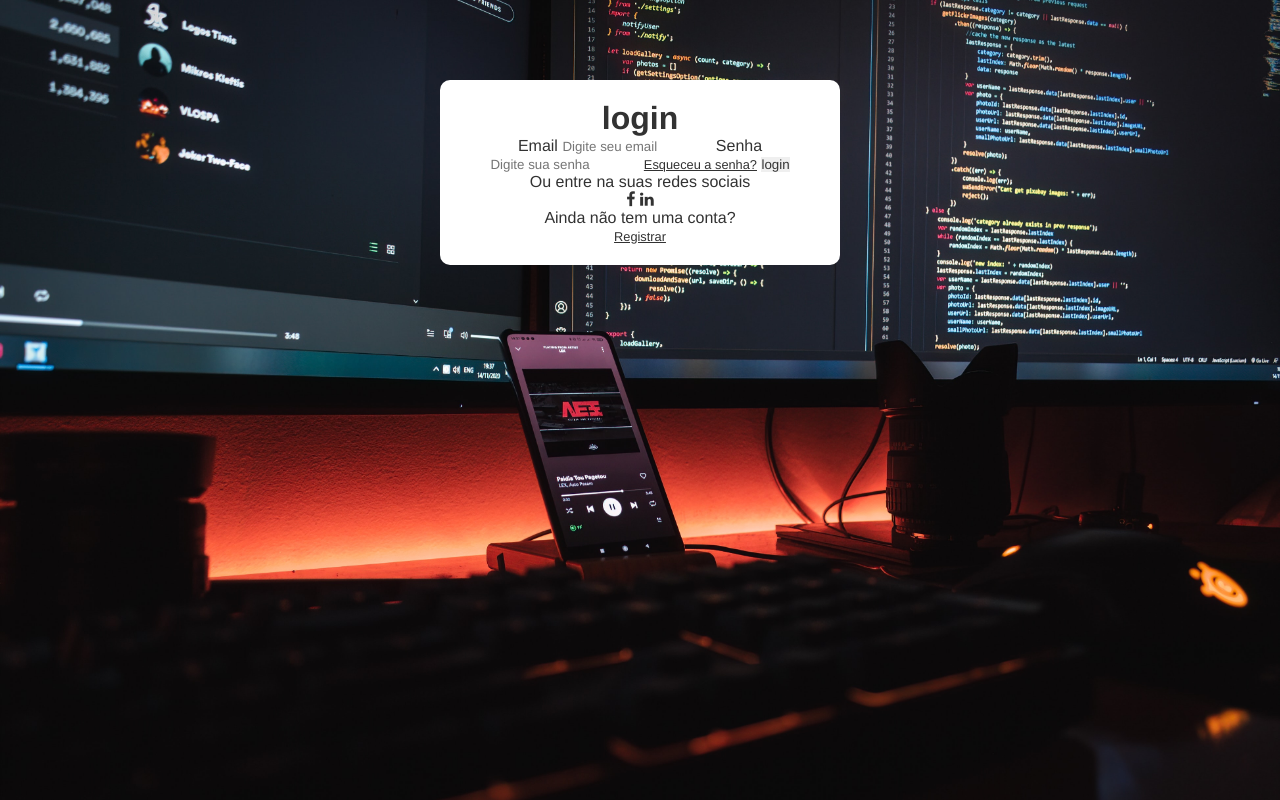
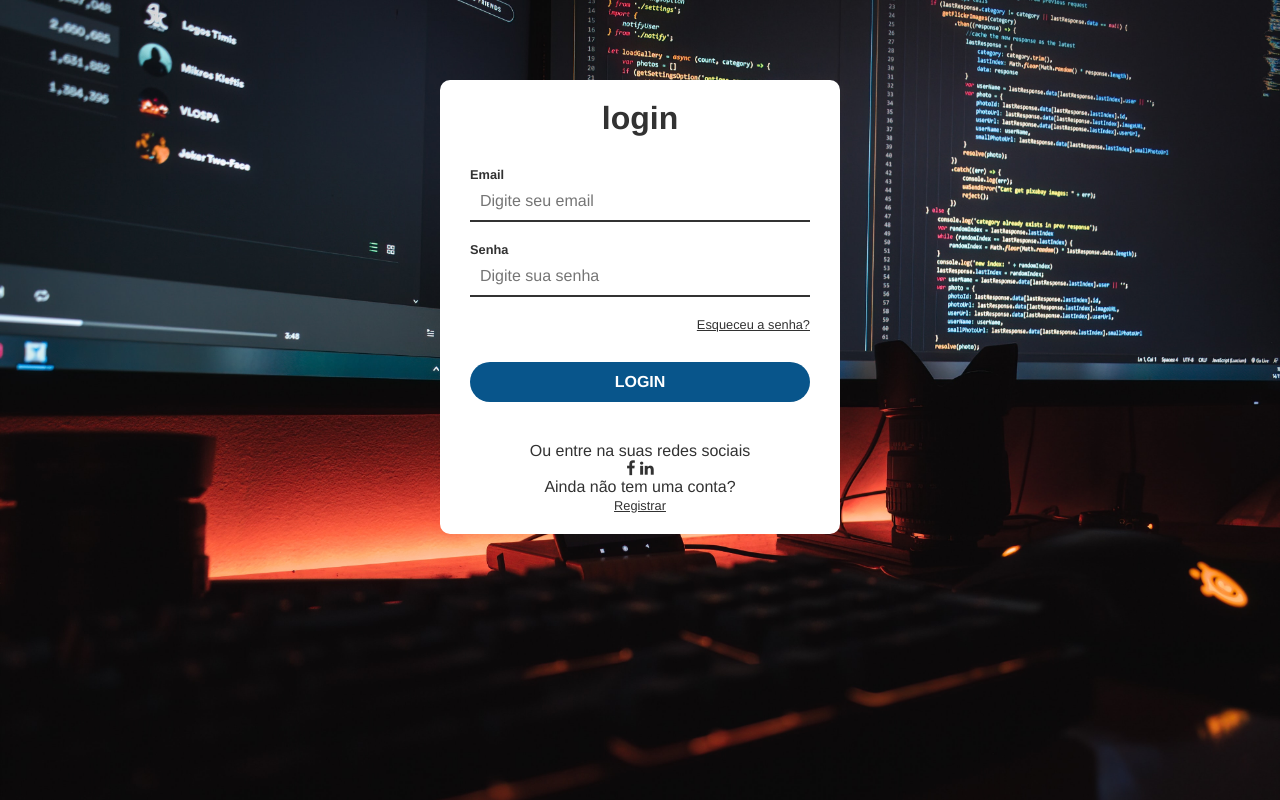
Before and after one commit to tiagocpereira/PagLogin, a plain HTML site: page Index.html in a window 1280 px wide. Drawn offline with Linux system fonts and the light colour scheme.

Commit message:
parte do formulario pronta

```diff
--- a/style.css
+++ b/style.css
@@ -16,11 +16,11 @@ body{
 textarea:focus, input:focus {
     outline: none;
 }
-a{
+a,label{
     font-size: .8rem;
 }
 a:hover{
-    color:#085588;
+    color:#08558b;
 }
 
 /*container login*/
@@ -35,3 +35,53 @@ a:hover{
     border-radius: 10px;
     text-align: center;
 }
+
+/*Formulario*/
+
+form{
+    margin-top: 30px;
+    margin-bottom: 40px;
+
+}
+label, input{
+    display: block;
+    width: 100%;
+    text-align: left;
+
+}
+label{
+    font-weight: bold;
+}
+input{
+    border-bottom: 2px solid #323232;
+    padding: 10px;
+    font-size: 1rem;
+    margin-bottom: 20px;
+}
+
+input:focus{
+    border-bottom: 2px solid #08558b;
+}
+
+#forgot-pass{
+    text-align: right;
+    display: block;
+}
+
+input[type="submit"]{
+    text-align:center;
+    text-transform: uppercase;
+    font-weight: bold;
+    border: none;
+    height: 40px;
+    border-radius: 20px;
+    margin-top: 30px;
+    color: white;
+    background-color: #08558b;
+    cursor: pointer;
+}
+input[type="submit"]:hover{
+    background-color: #18223c;
+    transition: .5s;
+
+}
```
